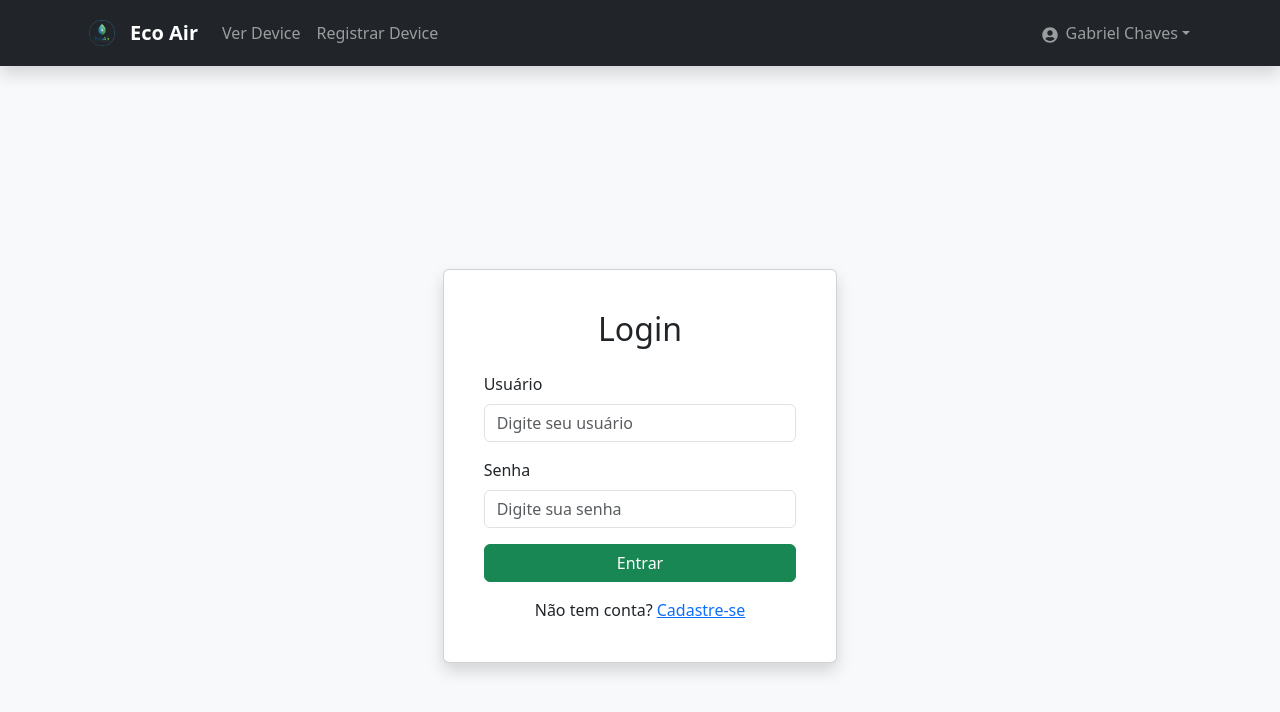
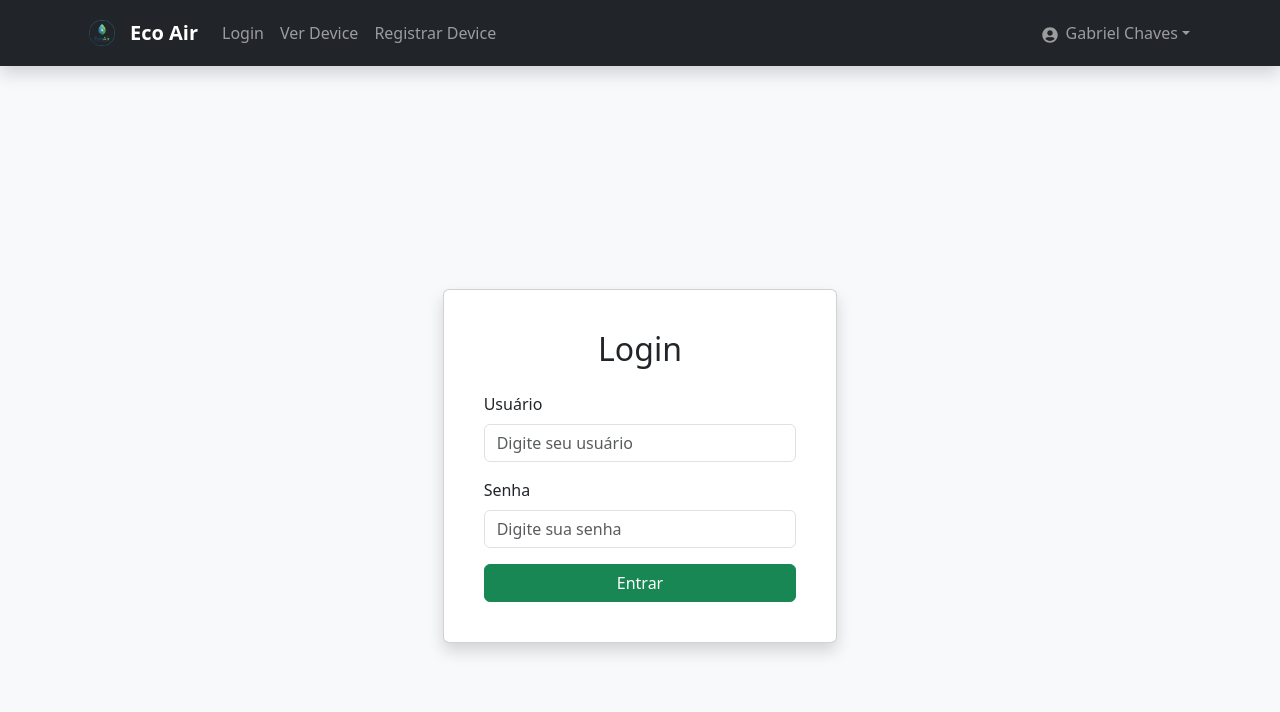
Before and after one commit to leandro-ramos-cardoso/frontend-ecoair, a React (Vite) app in the folder EcoAir/: page /login in a window 1280 px wide. Shown: the top 712 px of the page. Built offline with nearby package versions, Linux system fonts and the light colour scheme.

Commit message:
Atualizado o login com token e os Navbar

```diff
--- a/EcoAir/src/App.jsx
+++ b/EcoAir/src/App.jsx
@@ -15,10 +15,10 @@ function App() {
       <Routes>
         <Route path="/" element={< Home/>}/>
         <Route path='/register-device' element={<PrivateRoute> <DeviceForm /> </PrivateRoute>} />
-        <Route path='/device-list' element={<PrivateRoute><DeviceList /></PrivateRoute>} />
+        <Route path='/device-list' element={<DeviceList />} />
         <Route path='/update-device/:id' element={<PrivateRoute><DeviceForm /></PrivateRoute>} />
         <Route path="/login" element={<LoginForm />} />
-        <Route path="/register" element={<RegisterForm />} />
+        <Route path="/register" element={<PrivateRoute><RegisterForm /></PrivateRoute>} />
       </Routes>
     </BrowserRouter>
   );
--- a/EcoAir/src/components/Menu.jsx
+++ b/EcoAir/src/components/Menu.jsx
@@ -23,6 +23,7 @@ const Menu = () => {
 
         <Navbar.Collapse id='menu-principal'>
           <Nav className='me-auto'>
+            <Nav.Link as={Link} to="/login">Login</Nav.Link>
             <Nav.Link as={Link} to="/device-list">Ver Device</Nav.Link>
             <Nav.Link as={Link} to="/register-device">Registrar Device</Nav.Link>
           </Nav>
--- a/EcoAir/src/pages/Auth/LoginForm.jsx
+++ b/EcoAir/src/pages/Auth/LoginForm.jsx
@@ -78,11 +78,6 @@ const LoginForm = () => {
                   {loading ? "Entrando..." : "Entrar"}
                 </Button>
               </Form>
-
-              <div className="text-center mt-3">
-                <span>Não tem conta? </span>
-                <Link to="/register">Cadastre-se</Link>
-              </div>
             </Card.Body>
           </Card>
         </Col>
--- a/EcoAir/src/pages/Auth/RegisterForm.jsx
+++ b/EcoAir/src/pages/Auth/RegisterForm.jsx
@@ -0,0 +1,9 @@
+import React from 'react'
+
+const RegisterForm = () => {
+  return (
+    <div>RegisterForm</div>
+  )
+}
+
+export default RegisterForm
```
Also changed, not shown: 1 other file (tests, documents, lock files or other folders).
